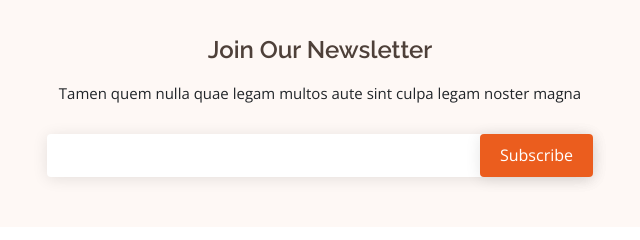
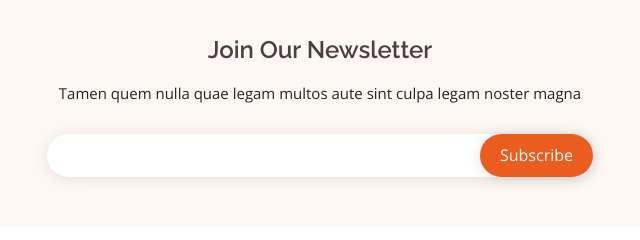
Before and after one commit to mdakram09/Coding-Ninjas-Events-Page-Clone, a website: page index.html in a window 1280 px wide. Shown: the part 2560-2800 px from the top of the page, 320-960 px from the left. Drawn offline with nearby package versions, Linux system fonts and the light colour scheme; files whose address does not match are found by name.

Commit message:
newsletter section updated

```diff
--- a/index.html
+++ b/index.html
@@ -516,8 +516,8 @@
           <div class="col-lg-6">
             <h4>Join Our Newsletter</h4>
             <p>Tamen quem nulla quae legam multos aute sint culpa legam noster magna</p>
-            <form action="" method="post">
-              <input type="email" name="email"><input type="submit" value="Subscribe">
+            <form action="" method="post" class="rounded-pill">
+              <input type="email" name="email"><input type="submit" class="rounded-pill" value="Subscribe">
             </form>
           </div>
         </div>
```
